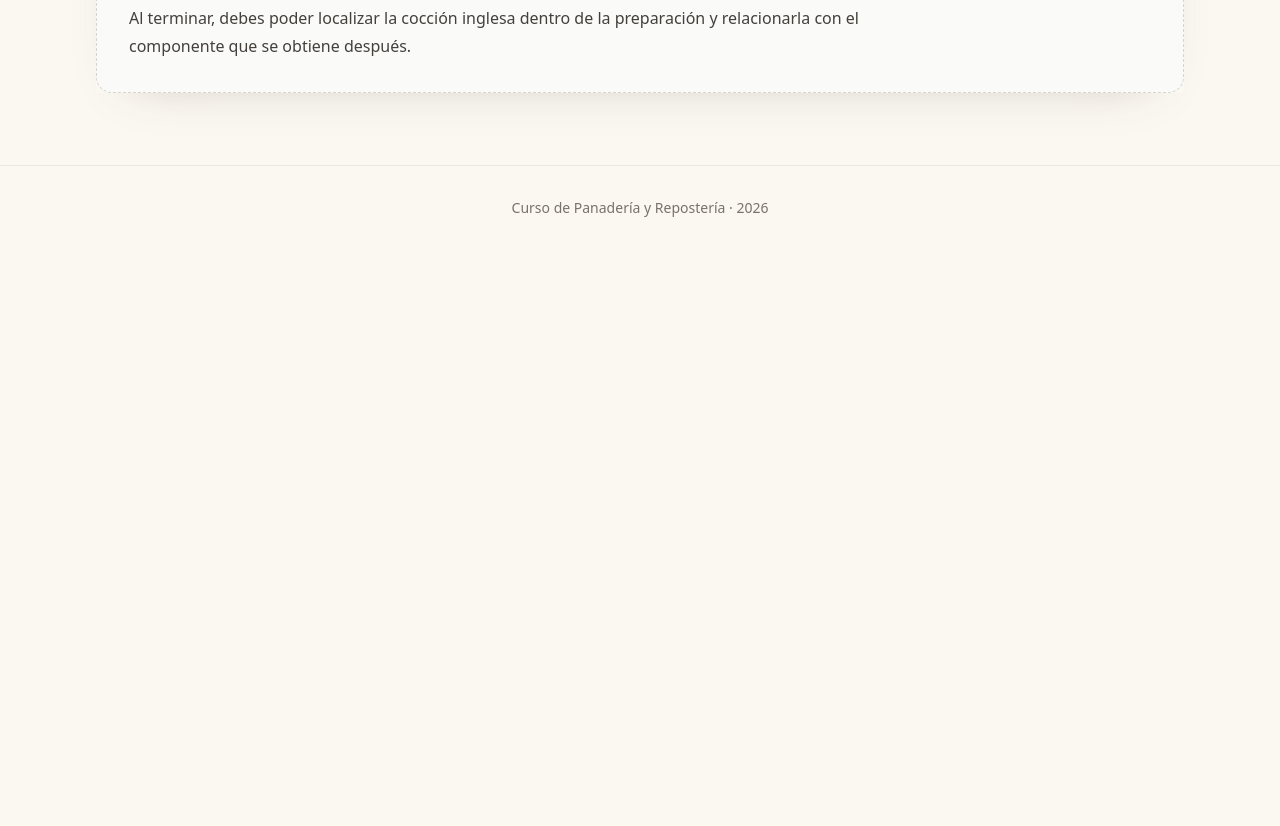
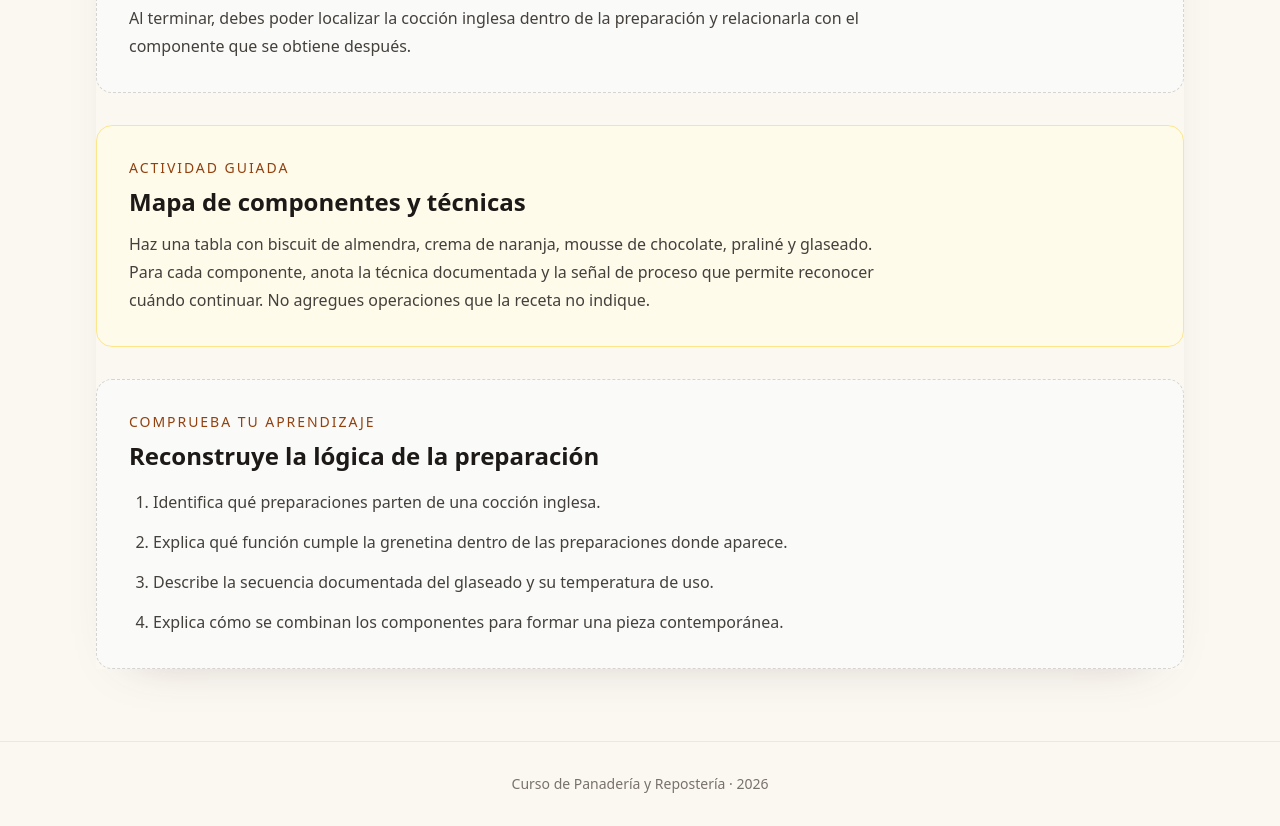
Before and after one commit to Drworm82/CursoPanadero, a Next.js app: page /leccion-andalucia in a window 1280 px wide. Shown: the part 4360-5186 px from the top of the page. Before the commit the page ends 4610 px from the top, so only its background shows below. Built offline with nearby package versions, Linux system fonts and the light colour scheme; no server answers.

Commit message:
Ajusta pedagogía de leccion-andalucia.js

```diff
--- a/pages/leccion-andalucia.js
+++ b/pages/leccion-andalucia.js
@@ -41,6 +41,23 @@ export default function LessonPage() {
 <section className="rounded-2xl border border-stone-200 bg-white p-6 sm:p-8"><p className="text-sm font-medium uppercase tracking-[0.14em] text-amber-700">Recupera antes de empezar</p><h2 className="mt-2 text-2xl font-semibold text-stone-900">Conecta con lo que ya sabes</h2><p className="mt-3 max-w-3xl leading-7 text-stone-700">La crema inglesa, los batidos y la gelatina ya forman parte del repertorio del curso. Esta vez se conectan para construir crema de naranja y mousse.</p></section>
 <section className="rounded-2xl border border-dashed border-stone-300 bg-stone-50 p-6 sm:p-8"><p className="text-sm font-medium uppercase tracking-[0.14em] text-amber-800">Qué debes poder explicar</p><h2 className="mt-2 text-2xl font-semibold text-stone-900">Cierra la lección con una explicación</h2><p className="mt-3 max-w-3xl leading-7 text-stone-700">Al terminar, debes poder localizar la cocción inglesa dentro de la preparación y relacionarla con el componente que se obtiene después.</p></section>
 
+
+        <section className="rounded-2xl border border-amber-200 bg-amber-50 p-6 sm:p-8">
+          <p className="text-sm font-medium uppercase tracking-[0.14em] text-amber-800">Actividad guiada</p>
+          <h2 className="mt-2 text-2xl font-semibold text-stone-900">Mapa de componentes y técnicas</h2>
+          <p className="mt-3 max-w-3xl leading-7 text-stone-700">Haz una tabla con biscuit de almendra, crema de naranja, mousse de chocolate, praliné y glaseado. Para cada componente, anota la técnica documentada y la señal de proceso que permite reconocer cuándo continuar. No agregues operaciones que la receta no indique.</p>
+        </section>
+        <section className="rounded-2xl border border-dashed border-stone-300 bg-stone-50 p-6 sm:p-8">
+          <p className="text-sm font-medium uppercase tracking-[0.14em] text-amber-800">Comprueba tu aprendizaje</p>
+          <h2 className="mt-2 text-2xl font-semibold text-stone-900">Reconstruye la lógica de la preparación</h2>
+          <ol className="mt-4 list-decimal space-y-3 pl-6 leading-7 text-stone-700">
+            <li>Identifica qué preparaciones parten de una cocción inglesa.</li>
+            <li>Explica qué función cumple la grenetina dentro de las preparaciones donde aparece.</li>
+            <li>Describe la secuencia documentada del glaseado y su temperatura de uso.</li>
+            <li>Explica cómo se combinan los componentes para formar una pieza contemporánea.</li>
+          </ol>
+        </section>
+
       </div>
     </CourseShell>
   );
```
